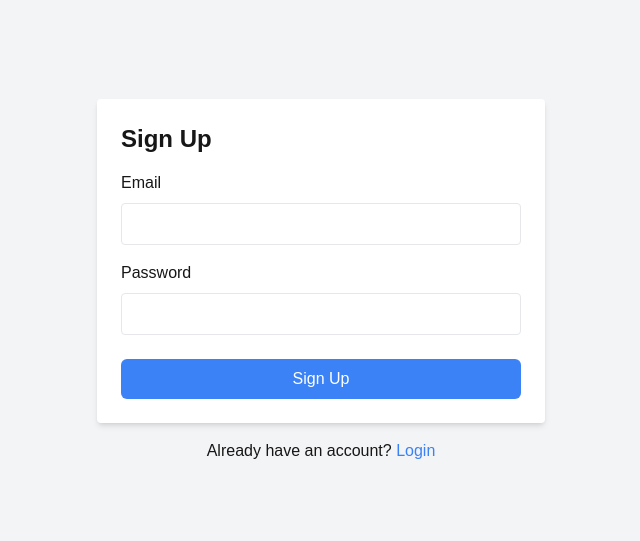
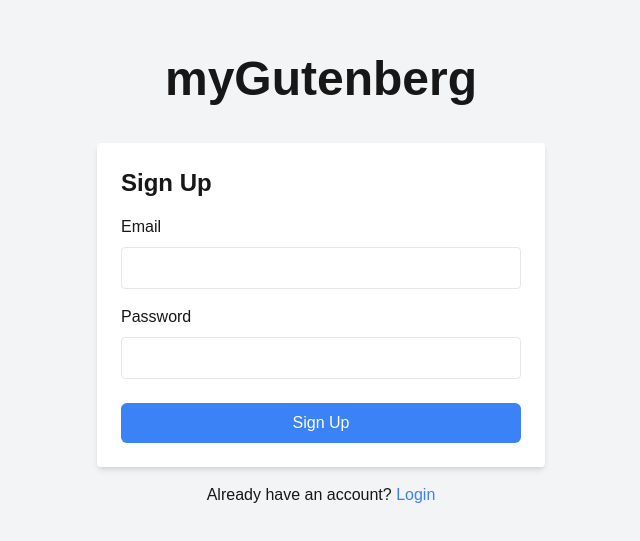
Before and after one commit to arunstan/my-gutenberg, a Next.js app: page /signup in a window 1280 px wide. Shown: the part 119-660 px from the top of the page, without its empty margins (319-959 px from the left). Built offline with nearby package versions, Linux system fonts and the light colour scheme; no server answers.

Commit message:
AS - Add app title

```diff
--- a/src/app/login/page.tsx
+++ b/src/app/login/page.tsx
@@ -3,6 +3,7 @@ import { useState } from "react";
 import { signIn } from "next-auth/react";
 import { useRouter } from "next/navigation";
 import { Button } from "../components/Button";
+import { APP_TITLE } from "../constants";
 
 export default function Login() {
   const [email, setEmail] = useState("");
@@ -29,6 +30,7 @@ export default function Login() {
 
   return (
     <div className="min-h-screen flex flex-col items-center justify-center bg-gray-100 dark:bg-gray-900 p-4">
+      <h1 className="text-5xl font-bold cursor-pointer mb-10">{APP_TITLE}</h1>
       <form
         onSubmit={handleSubmit}
         className="max-w-md w-full bg-white dark:bg-gray-800 p-6 rounded shadow-md"
--- a/src/app/signup/page.tsx
+++ b/src/app/signup/page.tsx
@@ -5,6 +5,7 @@ import { signIn } from "next-auth/react";
 import { useRouter } from "next/navigation";
 import Link from "next/link";
 import { Button } from "../components/Button";
+import { APP_TITLE } from "../constants";
 
 export default function Signup() {
   const [email, setEmail] = useState("");
@@ -41,6 +42,7 @@ export default function Signup() {
 
   return (
     <div className="min-h-screen flex flex-col items-center justify-center bg-gray-100 dark:bg-gray-900 p-4">
+      <h1 className="text-5xl font-bold cursor-pointer mb-10">{APP_TITLE}</h1>
       <form
         onSubmit={handleSubmit}
         className="max-w-md w-full bg-white dark:bg-gray-800 p-6 rounded shadow-md"
```
Also changed, not shown: 1 other file (tests, documents, lock files or other folders).
